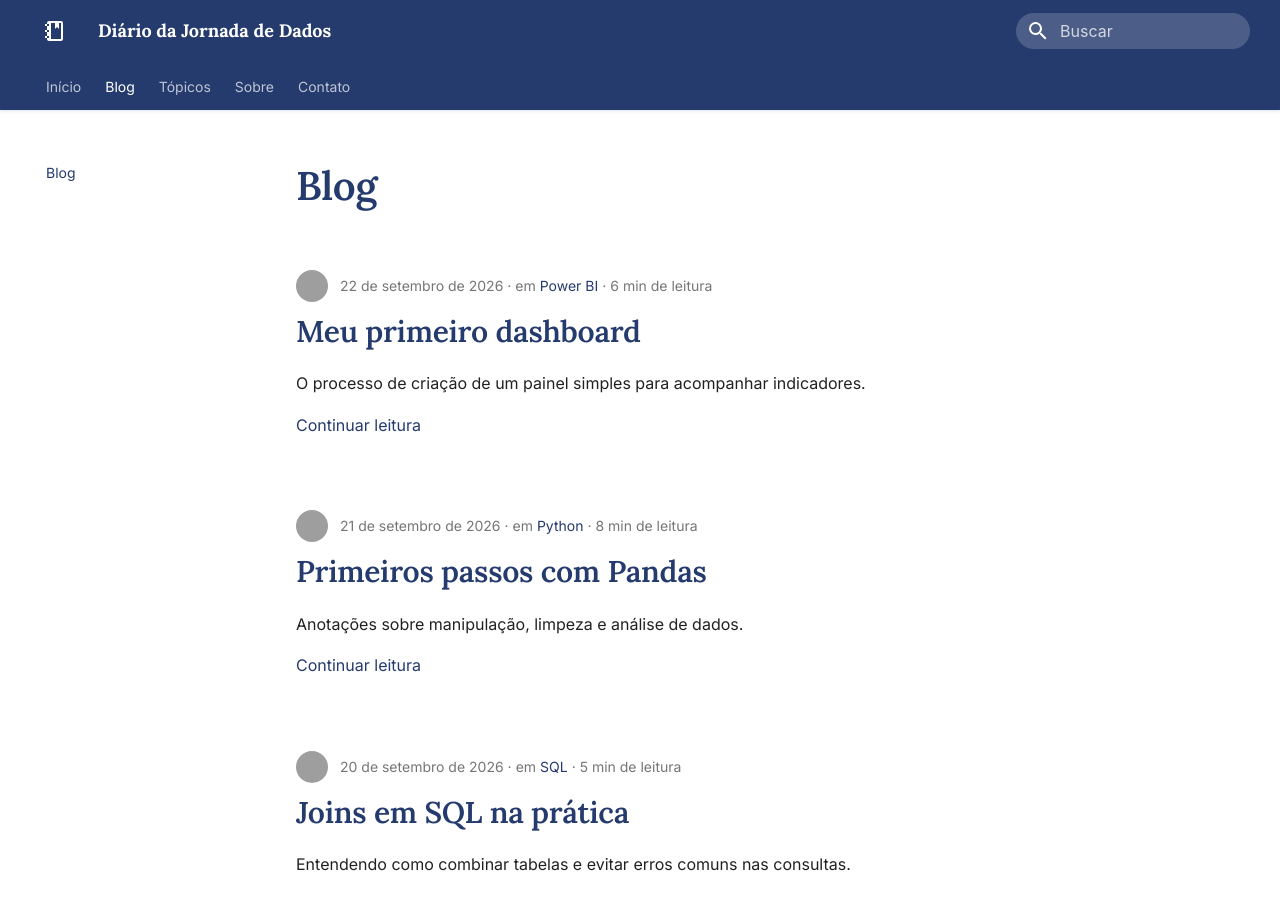
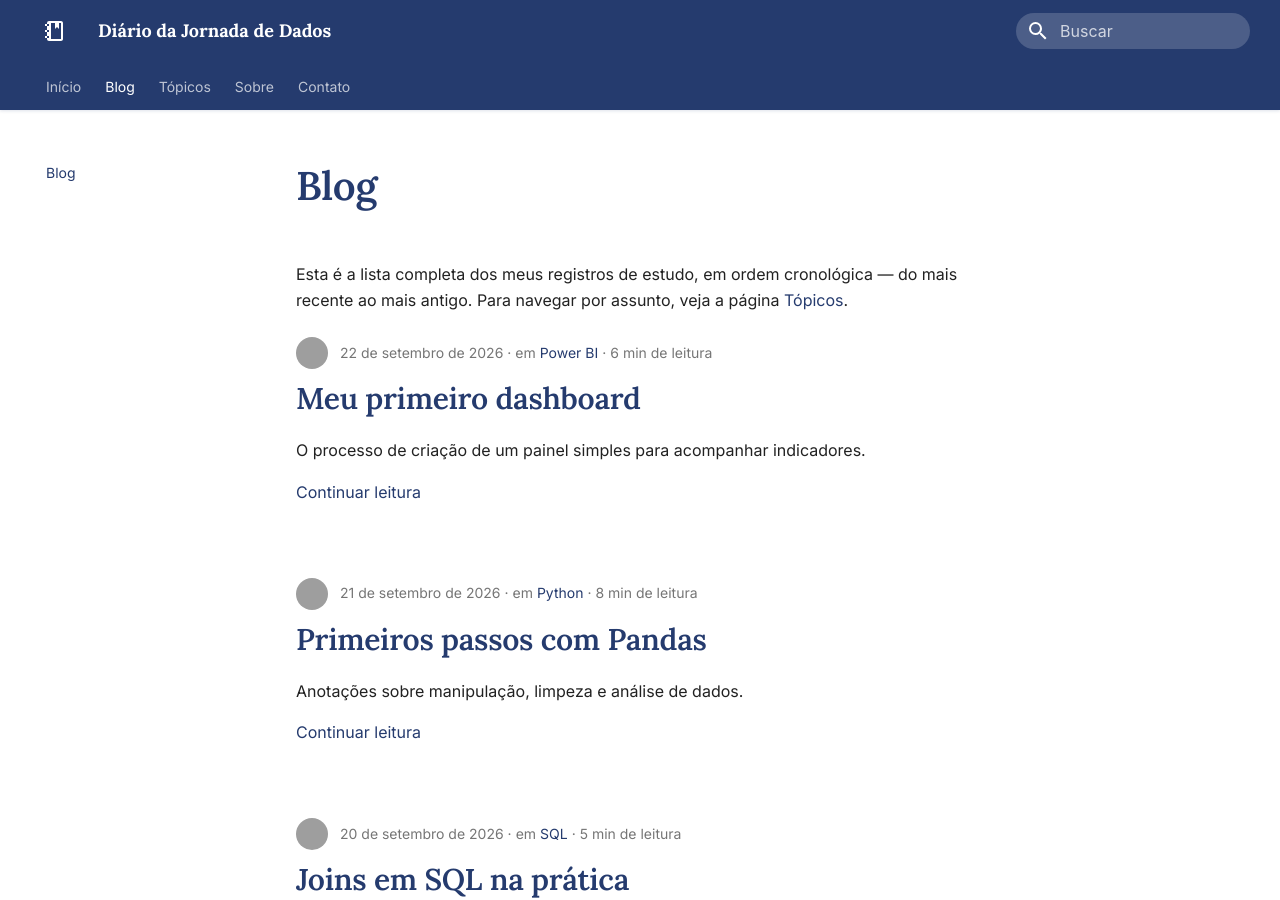
Before and after one commit to erica-luuz/diario-jornada-dados, an MkDocs documentation site: the page built from docs/blog/index.md, in a window 1280 px wide and 900 px high. Built offline with MkDocs 1.6.1 and Material for MkDocs 9.7.7, drawn with Linux system fonts in a browser that asks for light colours; grey boxes are pictures that could not be loaded.

Commit message:
Adiciona texto introdutorio a pagina do Blog
Explica que a lista e cronologica e completa, com link para a pagina
Topicos para navegar por assunto.

Co-Authored-By: Claude Sonnet 5 <noreply@anthropic.com>

```diff
--- a/docs/blog/index.md
+++ b/docs/blog/index.md
@@ -1 +1,3 @@
 # Blog
+
+Esta é a lista completa dos meus registros de estudo, em ordem cronológica — do mais recente ao mais antigo. Para navegar por assunto, veja a página [Tópicos](../topicos.md).
```
